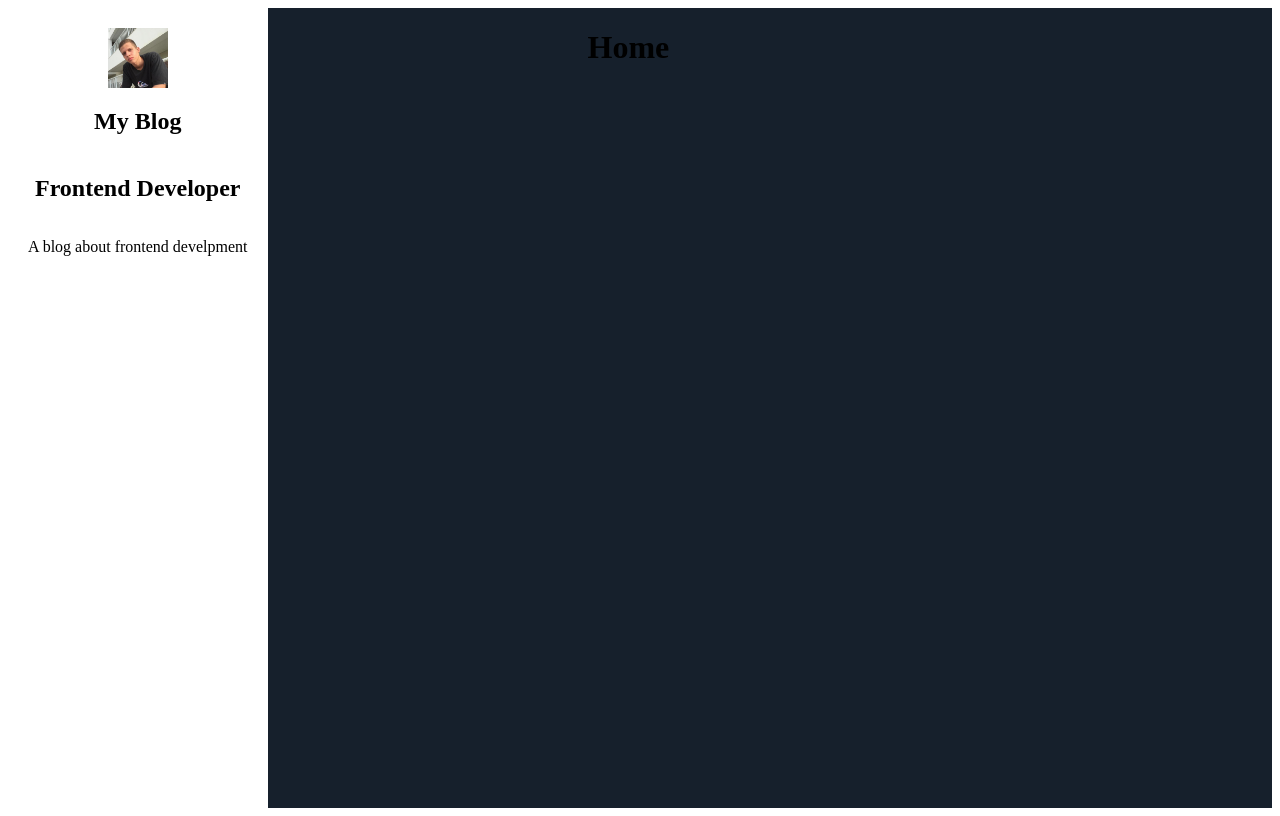
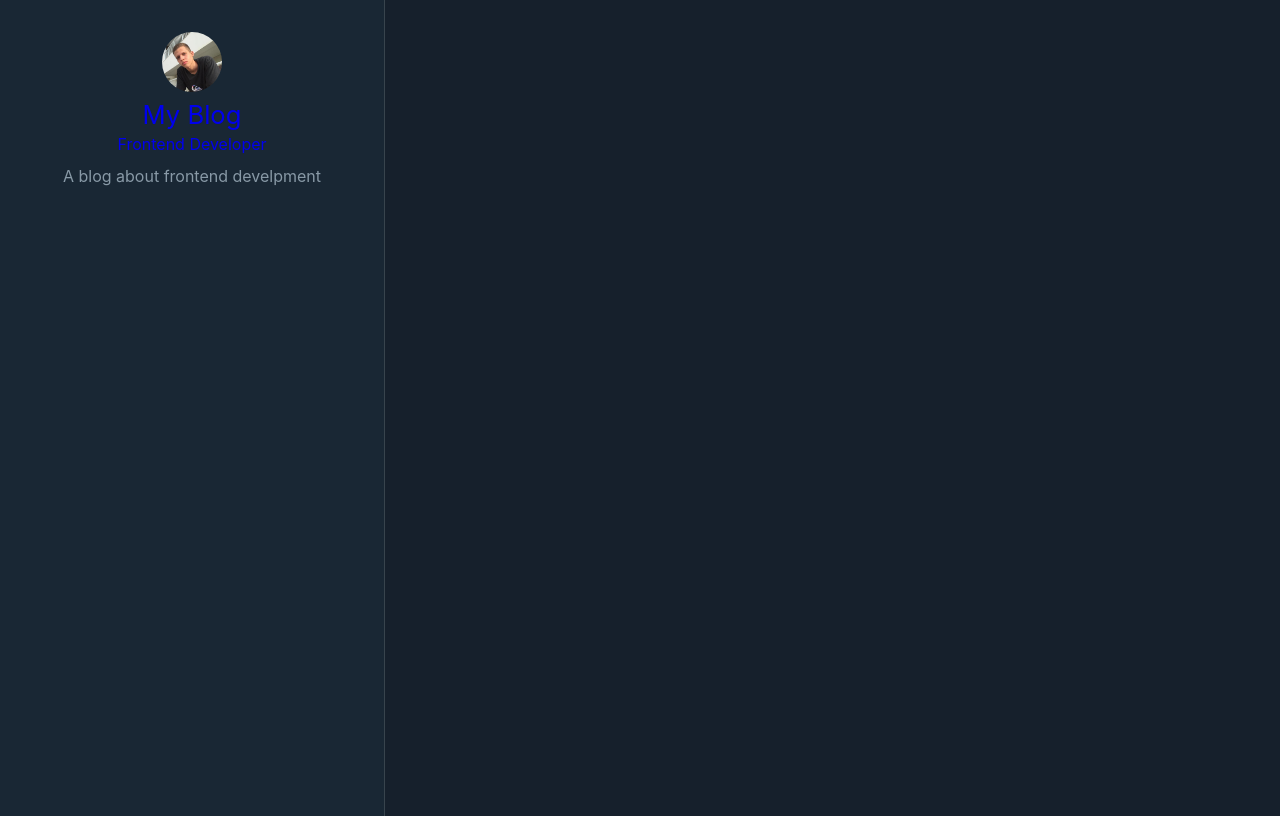
Before and after one commit to lucaslsneves/my-blog, a Gatsby site: page / in a window 1280 px wide. Built offline with nearby package versions, Linux system fonts and the light colour scheme; Gatsby itself is replaced by a stand-in of ours.

Commit message:
Add Sidebar component

```diff
--- a/src/components/Avatar/index.js
+++ b/src/components/Avatar/index.js
@@ -1,8 +1,7 @@
 import React from 'react';
 import { useStaticQuery, graphql } from 'gatsby';
-import Img from 'gatsby-image';
 
-import { Container } from './styles';
+import * as S from './styles';
 
 export default function Avatar() {
   const { avatarImage } = useStaticQuery(
@@ -19,5 +18,5 @@
     `
   );
 
-  return <Img fixed={avatarImage.childImageSharp.fixed} />;
+  return <S.AvatarWrapper fixed={avatarImage.childImageSharp.fixed} />;
 }
--- a/src/components/Avatar/styles.js
+++ b/src/components/Avatar/styles.js
@@ -1,3 +1,9 @@
 import styled from 'styled-components';
+import Img from 'gatsby-image';
 
-export const Container = styled.div``;
+export const AvatarWrapper = styled(Img)`
+  border-radius: 50%;
+  height: 3.75rem;
+  margin: auto;
+  width: 3.75rem;
+`;
--- a/src/components/Layout/index.js
+++ b/src/components/Layout/index.js
@@ -1,18 +1,17 @@
 import React from 'react';
 import PropTypes from 'prop-types';
 
-import Profile from '../Profile';
-
-import { Container, Content } from './styles';
+import Sidebar from '../Sidebar';
+import GlobalStyle from '../../styles/global';
+import * as S from './styles';
 
 const Layout = ({ children }) => (
   <>
-    <Container>
-      <aside>
-        <Profile />
-      </aside>
-      <Content>{children}</Content>
-    </Container>
+    <S.Container>
+      <GlobalStyle />
+      <Sidebar />
+      <S.Content>{children}</S.Content>
+    </S.Container>
   </>
 );
 
--- a/src/components/Layout/styles.js
+++ b/src/components/Layout/styles.js
@@ -1,11 +1,10 @@
 import styled from 'styled-components';
 
-export const Container = styled.div`
+export const Container = styled.section`
   display: flex;
 `;
 
 export const Content = styled.main`
-  background: #16202c;
   min-height: 100vh;
   padding: 0 3.75rem 0 20rem;
   flex: 1;
--- a/src/components/Profile/index.js
+++ b/src/components/Profile/index.js
@@ -1,7 +1,7 @@
 import React from 'react';
 import { useStaticQuery, graphql } from 'gatsby';
-import { Container } from './styles';
 
+import * as S from './styles';
 import Avatar from '../Avatar';
 
 export default function Profile() {
@@ -21,11 +21,13 @@
     }
   `);
   return (
-    <Container>
-      <Avatar />
-      <h1>{title}</h1>
-      <h2>{position}</h2>
+    <S.ProfileContainer>
+      <S.ProfileLink to="/">
+        <Avatar />
+        <h1>{title}</h1>
+        <h2>{position}</h2>
+      </S.ProfileLink>
       <p>{description}</p>
-    </Container>
+    </S.ProfileContainer>
   );
 }
--- a/src/components/Profile/styles.js
+++ b/src/components/Profile/styles.js
@@ -1,8 +1,34 @@
 import styled from 'styled-components';
+import { Link } from 'gatsby';
 
-export const Container = styled.div`
+export const ProfileContainer = styled.div`
   display: flex;
   flex-direction: column;
-  align-items: center;
-  padding: 20px;
+  color: #8899a6;
 `;
+
+export const ProfileLink = styled(Link)`
+  text-decoration: none;
+  cursor: pointer;
+  margin-bottom: 1rem;
+  &:hover {
+    color: #1fa1f2;
+  }
+
+  h1 {
+    font-size: 1.6rem;
+    margin: 0.5rem 0;
+
+  h2 {
+    display: block;
+    font-size: 1.2rem;
+    font-weight: 300;
+  }
+
+  p {
+    font-size: 1rem;
+    text-align: center;
+    line-height: 1.4;
+    font-weight: 300;
+  }
+`;
--- /dev/null
+++ b/src/components/Sidebar/index.js
@@ -0,0 +1,12 @@
+import React from 'react';
+
+import * as S from './styles';
+import Profile from '../Profile';
+
+export default function Sidebar({ children }) {
+  return (
+    <S.Container>
+      <Profile />
+    </S.Container>
+  );
+}
--- /dev/null
+++ b/src/components/Sidebar/styles.js
@@ -0,0 +1,14 @@
+import styled from 'styled-components';
+
+export const Container = styled.aside`
+  background-color: #192734;
+  padding: 2rem;
+  height: 100vh;
+  border-right: 1px solid #38444d;
+  position: fixed;
+  text-align: center;
+  width: 20rem;
+  display: flex;
+  flex-direction: column;
+  align-items: center;
+`;
--- /dev/null
+++ b/src/styles/global.js
@@ -0,0 +1,54 @@
+import { createGlobalStyle } from 'styled-components';
+
+export default createGlobalStyle`
+  html, body, div, span, applet, object, iframe,
+h1, h2, h3, h4, h5, h6, p, blockquote, pre,
+a, abbr, acronym, address, big, cite, code,
+del, dfn, em, img, ins, kbd, q, s, samp,
+small, strike, strong, sub, sup, tt, var,
+b, u, i, center,
+dl, dt, dd, ol, ul, li,
+fieldset, form, label, legend,
+table, caption, tbody, tfoot, thead, tr, th, td,
+article, aside, canvas, details, embed,
+figure, figcaption, footer, header, hgroup,
+menu, nav, output, ruby, section, summary,
+time, mark, audio, video {
+	margin: 0;
+	padding: 0;
+	border: 0;
+	font-size: 100%;
+	font: inherit;
+	vertical-align: baseline;
+}
+/* HTML5 display-role reset for older browsers */
+article, aside, details, figcaption, figure,
+footer, header, hgroup, menu, nav, section {
+	display: block;
+}
+body {
+	line-height: 1;
+}
+ol, ul {
+	list-style: none;
+}
+blockquote, q {
+	quotes: none;
+}
+blockquote:before, blockquote:after,
+q:before, q:after {
+	content: '';
+	content: none;
+}
+table {
+	border-collapse: collapse;
+	border-spacing: 0;
+}
+
+body {
+  background: #16202c;
+  line-height: 1;
+  font-size: 100%;
+  font-family: -apple-system, BlinkMacSystemFont, 'Segoe UI', Roboto, Oxygen, Ubuntu, Cantarell, 'Open Sans', 'Helvetica Neue', sans-serif;
+}
+`;
```
